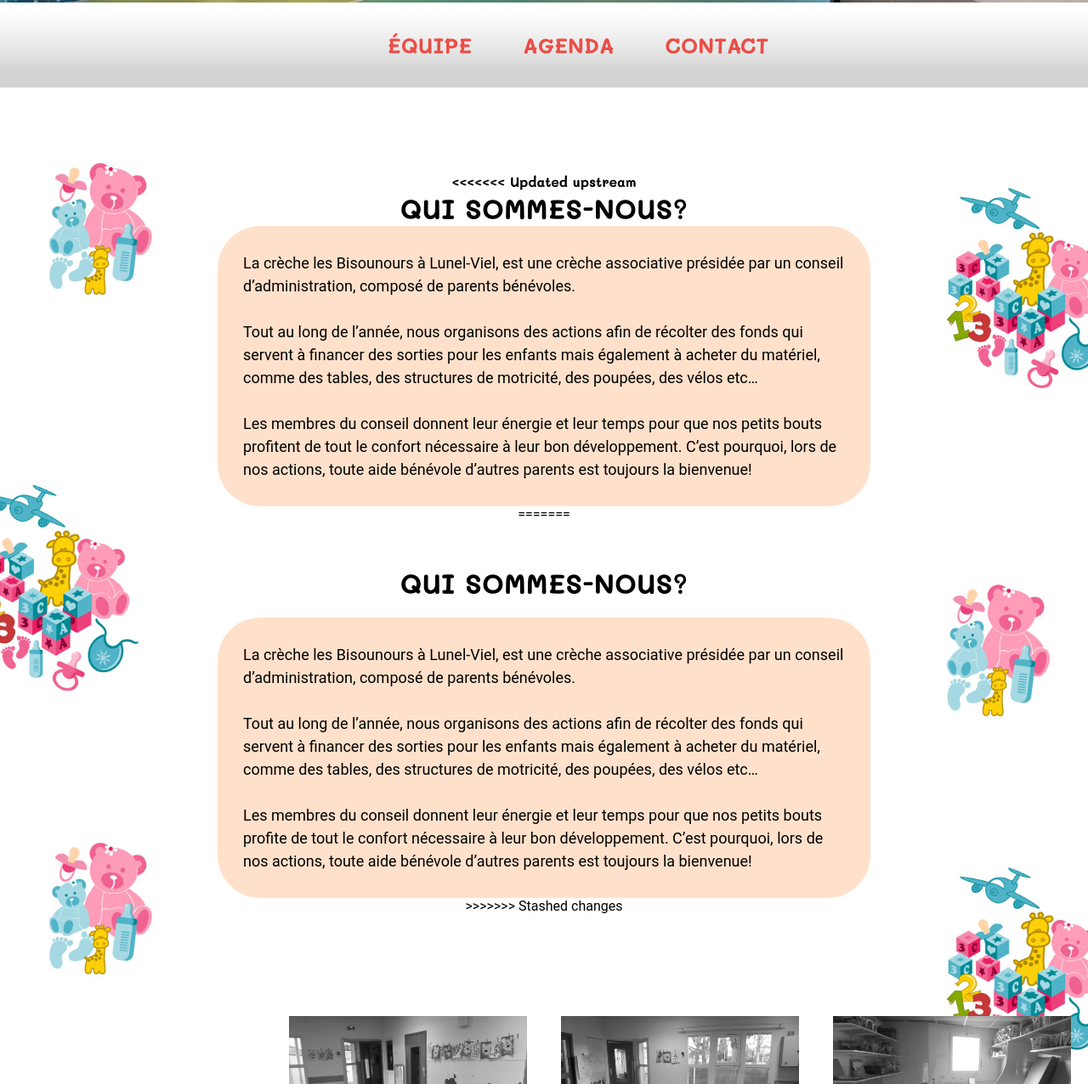
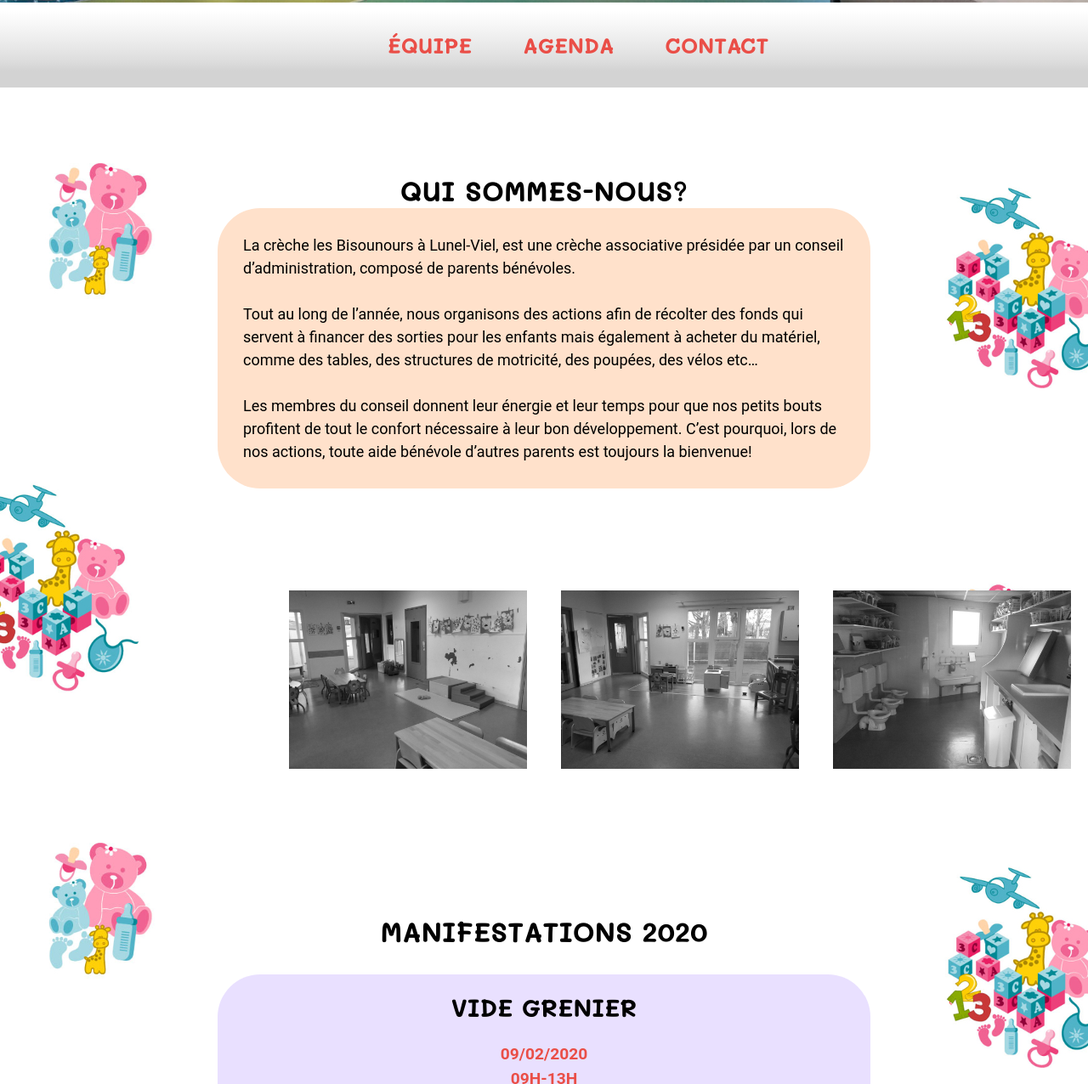
Before and after one commit to association-bisounours34/association-bisounours34, a plain HTML site: page index.html in a window 1280 px wide. Shown: the part 797-2073 px from the top of the page at 85% size. Drawn offline with Linux system fonts and the light colour scheme.

Commit message:
Add files via upload

```diff
--- a/index.html
+++ b/index.html
@@ -34,15 +34,10 @@
 		</nav>
 	<div class="pattern">
 		<div id="apropos" class="parrallax-item presentation">
-<<<<<<< Updated upstream
 		    <h1 class="capital size">Qui sommes-nous?</h1>
 		</div>
 		<div class="parrallax-item">
 		    <p class="description">La crèche les Bisounours à Lunel-Viel, est une crèche associative présidée par un conseil d’administration, composé de parents bénévoles. <br><br>Tout au long de l’année, nous organisons des actions afin de récolter des fonds qui servent à financer des sorties pour les enfants mais également à acheter du matériel, comme des tables, des structures de motricité, des poupées, des vélos etc…<br><br>Les membres du conseil donnent leur énergie et leur temps pour que nos petits bouts profitent de tout le confort nécessaire à leur bon développement. C’est pourquoi, lors de nos actions, toute aide bénévole d’autres parents est toujours la bienvenue!</p>
-=======
-		    <h1 class="capital size qui">Qui sommes-nous?</h1>
-		    <p class="description">La crèche les Bisounours à Lunel-Viel, est une crèche associative présidée par un conseil d’administration, composé de parents bénévoles. <br><br>Tout au long de l’année, nous organisons des actions afin de récolter des fonds qui servent à financer des sorties pour les enfants mais également à acheter du matériel, comme des tables, des structures de motricité, des poupées, des vélos etc…<br><br>Les membres du conseil donnent leur énergie et leur temps pour que nos petits bouts profite de tout le confort nécessaire à leur bon développement. C’est pourquoi, lors de nos actions, toute aide bénévole d’autres parents est toujours la bienvenue!</p>
->>>>>>> Stashed changes
 		</div>
 		<div class="parrallax-item structure">
 		    <img class="effect img2" src="assets/img/motricite.jpg" alt="motricité">
```
